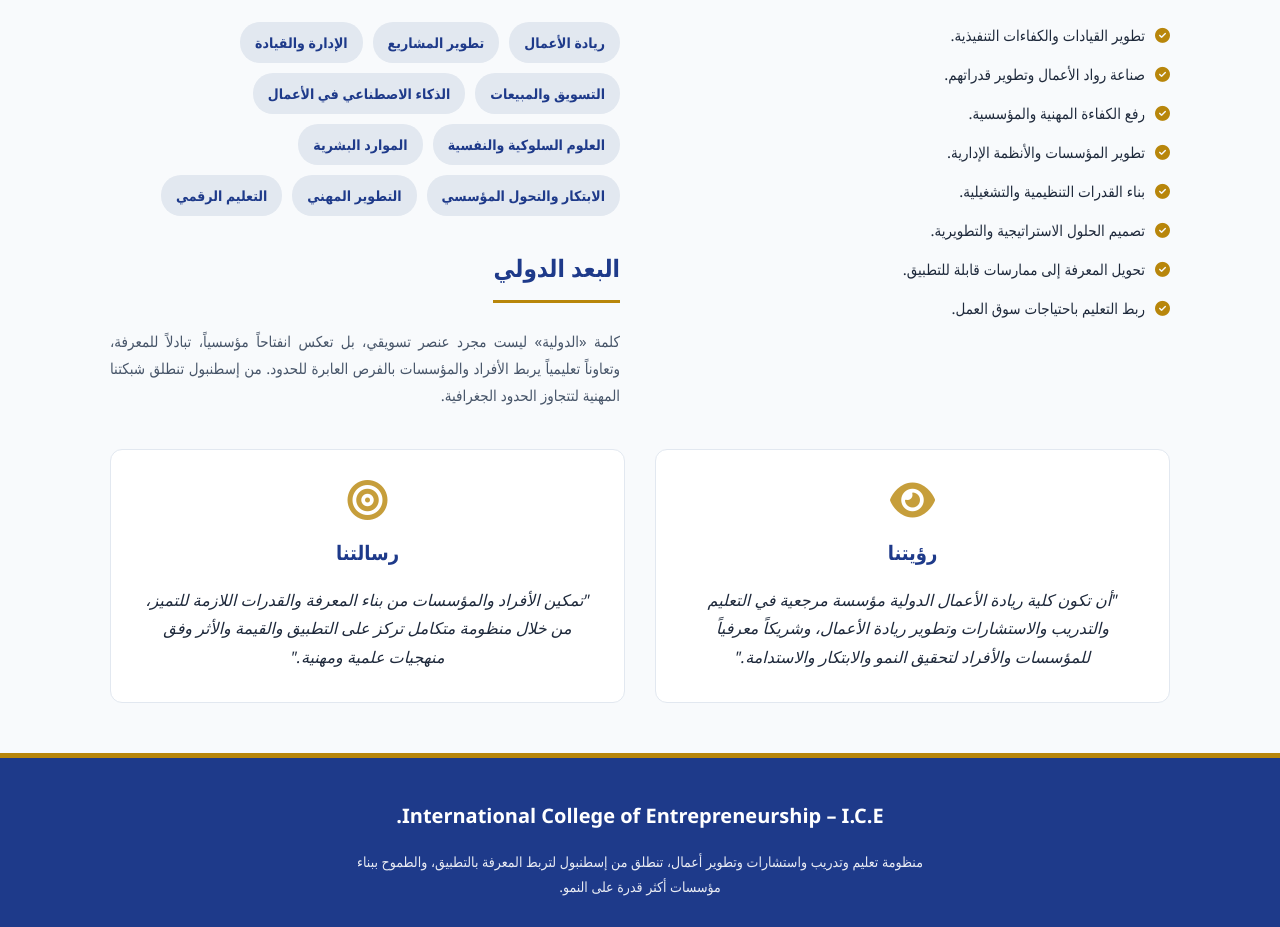
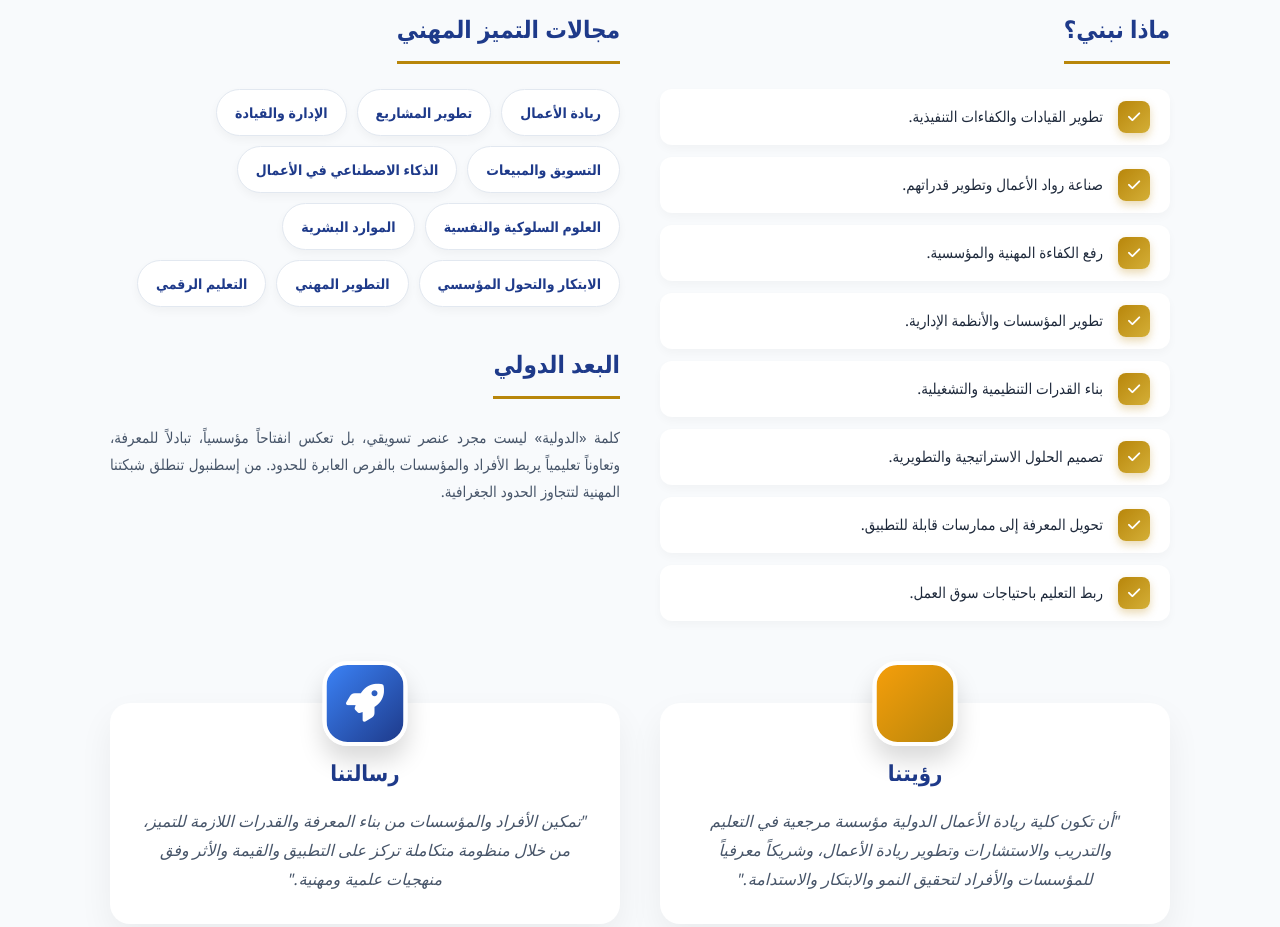
Before and after one commit to ICE-Verification/certificates, a plain HTML site: page about.html in a window 1280 px wide. Shown: the part 1584-2511 px from the top of the page. Drawn offline with Linux system fonts and the light colour scheme.

Commit message:
Update about.html

```diff
--- a/about.html
+++ b/about.html
@@ -19,7 +19,7 @@
 
         * { margin: 0; padding: 0; box-sizing: border-box; font-family: 'Segoe UI', Tahoma, Geneva, Verdana, sans-serif; }
 
-        body { background-color: var(--light-bg); color: var(--text-dark); line-height: 1.8; }
+        body { background-color: var(--light-bg); color: var(--text-dark); line-height: 1.8; overflow-x: hidden; }
 
         /* تنسيق الترويسة (Hero Section) */
         .hero {
@@ -34,16 +34,16 @@
         .hero h2 { color: var(--text-muted); font-size: 18px; font-weight: normal; margin-bottom: 15px; }
         .hero .slogan { font-size: 20px; color: var(--primary-gold); font-weight: bold; max-width: 800px; margin: 0 auto 30px; }
 
-        /* أزرار التحقق الرئيسية (في أعلى الصفحة) */
+        /* أزرار التحقق الرئيسية */
         .main-actions {
             display: flex; gap: 15px; justify-content: center; flex-wrap: wrap; max-width: 900px; margin: 0 auto;
         }
         .btn-action {
-            flex: 1; min-width: 280px; padding: 16px 20px; border-radius: 10px; text-decoration: none;
+            flex: 1; min-width: 280px; padding: 16px 20px; border-radius: 12px; text-decoration: none;
             color: white; font-weight: bold; font-size: 16px; display: flex; align-items: center; justify-content: center; gap: 10px;
             transition: transform 0.2s, box-shadow 0.2s; box-shadow: 0 4px 6px rgba(0,0,0,0.1);
         }
-        .btn-action:hover { transform: translateY(-3px); box-shadow: 0 6px 12px rgba(0,0,0,0.15); }
+        .btn-action:hover { transform: translateY(-3px); box-shadow: 0 8px 15px rgba(0,0,0,0.15); }
         .btn-blue { background-color: var(--primary-blue); }
         .btn-gold { background-color: var(--primary-gold); }
 
@@ -55,20 +55,28 @@
         .intro-grid { display: grid; grid-template-columns: 2fr 1fr; gap: 30px; margin-bottom: 40px; }
         .intro-text { font-size: 16px; text-align: justify; }
         .legal-box {
-            background-color: var(--primary-blue); color: white; padding: 25px; border-radius: 12px;
-            box-shadow: 0 10px 20px rgba(30,58,138,0.1);
+            background-color: var(--primary-blue); color: white; padding: 30px; border-radius: 16px;
+            box-shadow: 0 15px 30px rgba(30,58,138,0.15);
         }
-        .legal-box h3 { color: var(--primary-gold); margin-bottom: 15px; font-size: 18px; border-bottom: 1px solid rgba(255,255,255,0.2); padding-bottom: 10px;}
-        .legal-box p { font-size: 14px; margin-bottom: 10px; line-height: 1.6; }
+        .legal-box h3 { color: var(--primary-gold); margin-bottom: 20px; font-size: 18px; border-bottom: 1px solid rgba(255,255,255,0.2); padding-bottom: 10px;}
+        .legal-box p { font-size: 14px; margin-bottom: 12px; line-height: 1.6; }
         .legal-box strong { color: #cbd5e1; }
 
-        /* شبكة منظومة العمل (تأثير الأيقونات الطافية) */
-        .system-grid { display: grid; grid-template-columns: repeat(auto-fit, minmax(300px, 1fr)); gap: 25px; }
+        /* التدرجات اللونية للأيقونات الطافية */
+        .bg-gradient-1 { background: linear-gradient(135deg, #3b82f6, #1e3a8a); }
+        .bg-gradient-2 { background: linear-gradient(135deg, #10b981, #047857); }
+        .bg-gradient-3 { background: linear-gradient(135deg, #f59e0b, #b8860b); }
+        .bg-gradient-4 { background: linear-gradient(135deg, #8b5cf6, #5b21b6); }
+        .bg-gradient-5 { background: linear-gradient(135deg, #ef4444, #b91c1c); }
+        .bg-gradient-6 { background: linear-gradient(135deg, #06b6d4, #0369a1); }
+
+        /* شبكة منظومة العمل */
+        .system-grid { display: grid; grid-template-columns: repeat(auto-fit, minmax(300px, 1fr)); gap: 25px; margin-top: 20px;}
 
         .icon-3d-wrapper {
             width: 65px; height: 65px; border-radius: 18px;
             display: flex; justify-content: center; align-items: center;
-            color: white; margin-bottom: 20px; margin-top: -40px;
+            color: white; margin-bottom: 20px; margin-top: -45px;
             box-shadow: 0 10px 20px rgba(0,0,0,0.15);
             border: 2px solid rgba(255,255,255,0.5);
             transition: transform 0.4s cubic-bezier(0.175, 0.885, 0.32, 1.275);
@@ -76,43 +84,67 @@
         .card:hover .icon-3d-wrapper { transform: translateY(-8px) scale(1.05) rotate(5deg); }
         .icon-3d-wrapper i { font-size: 28px; margin: 0; color: white;}
 
-        .bg-gradient-1 { background: linear-gradient(135deg, #3b82f6, #1e3a8a); }
-        .bg-gradient-2 { background: linear-gradient(135deg, #10b981, #047857); }
-        .bg-gradient-3 { background: linear-gradient(135deg, #f59e0b, #b8860b); }
-        .bg-gradient-4 { background: linear-gradient(135deg, #8b5cf6, #5b21b6); }
-        .bg-gradient-5 { background: linear-gradient(135deg, #ef4444, #b91c1c); }
-        .bg-gradient-6 { background: linear-gradient(135deg, #06b6d4, #0369a1); }
-
         .card {
             background: white; padding: 25px 25px 20px; border-radius: 16px;
-            margin-top: 20px; border: none;
-            box-shadow: 0 8px 25px rgba(0,0,0,0.06); transition: all 0.3s;
+            margin-top: 30px; border: none;
+            box-shadow: 0 8px 25px rgba(0,0,0,0.04); transition: all 0.3s;
         }
-        .card:hover { transform: translateY(-5px); box-shadow: 0 15px 35px rgba(0,0,0,0.12); }
-
+        .card:hover { transform: translateY(-5px); box-shadow: 0 15px 35px rgba(0,0,0,0.1); }
         .card h3 { font-size: 18px; color: var(--primary-blue); margin-bottom: 10px; }
         .card p { font-size: 14px; color: var(--text-muted); text-align: justify; }
 
-        /* قوائم البناء والتميز */
-        .lists-grid { display: grid; grid-template-columns: 1fr 1fr; gap: 40px; margin-top: 40px; }
+        /* قوائم البناء والتميز (تم تحديثها بالكامل) */
+        .lists-grid { display: grid; grid-template-columns: 1fr 1fr; gap: 40px; margin-top: 50px; }
+
         .check-list { list-style: none; }
-        .check-list li { margin-bottom: 12px; font-size: 15px; display: flex; align-items: flex-start; gap: 10px; }
-        .check-list i { color: var(--primary-gold); margin-top: 6px; }
+        .check-list li {
+            background: white; margin-bottom: 12px; font-size: 15px; display: flex; align-items: center; gap: 15px;
+            padding: 12px 20px; border-radius: 12px; box-shadow: 0 4px 10px rgba(0,0,0,0.03);
+            transition: transform 0.3s, box-shadow 0.3s;
+        }
+        .check-list li:hover { transform: translateX(-8px); box-shadow: 0 8px 15px rgba(0,0,0,0.08); }
+
+        .check-icon-wrapper {
+            background: linear-gradient(135deg, var(--primary-gold), #d4af37);
+            width: 32px; height: 32px; border-radius: 8px;
+            display: flex; justify-content: center; align-items: center; flex-shrink: 0;
+            box-shadow: 0 4px 8px rgba(184,134,11,0.3);
+        }
+        .check-icon-wrapper i { color: white; font-size: 14px; margin: 0; }
 
         .tags-container { display: flex; flex-wrap: wrap; gap: 10px; }
-        .tag { background: #e2e8f0; color: var(--primary-blue); padding: 8px 15px; border-radius: 20px; font-size: 14px; font-weight: bold; }
+        .tag {
+            background: white; color: var(--primary-blue); padding: 10px 18px; border-radius: 30px;
+            font-size: 14px; font-weight: bold; box-shadow: 0 4px 10px rgba(0,0,0,0.04);
+            border: 1px solid #e2e8f0; transition: all 0.3s; cursor: default;
+        }
+        .tag:hover { background: var(--primary-blue); color: white; transform: translateY(-3px); box-shadow: 0 8px 15px rgba(30,58,138,0.2); }
 
-        /* الرؤية والرسالة */
-        .vision-mission { display: grid; grid-template-columns: 1fr 1fr; gap: 30px; margin-top: 40px; }
+        /* الرؤية والرسالة (تم التحديث للتصميم ثلاثي الأبعاد) */
+        .vision-mission { display: grid; grid-template-columns: 1fr 1fr; gap: 40px; margin-top: 70px; margin-bottom: 20px;}
+
         .vm-box {
-            background: white; padding: 30px; border-radius: 12px; text-align: center;
-            border: 1px solid #e2e8f0; position: relative;
+            background: white; padding: 50px 30px 30px; border-radius: 20px; text-align: center;
+            border: none; position: relative; box-shadow: 0 15px 35px rgba(0,0,0,0.06);
+            transition: all 0.3s;
         }
-        .vm-box i { font-size: 40px; color: var(--primary-gold); margin-bottom: 15px; opacity: 0.8; }
-        .vm-box h3 { font-size: 20px; color: var(--primary-blue); margin-bottom: 15px; }
-        .vm-box p { font-size: 16px; font-style: italic; }
+        .vm-box:hover { transform: translateY(-5px); box-shadow: 0 20px 45px rgba(0,0,0,0.12); }
 
-        /* الفوتر (التذييل) */
+        .vm-icon-wrapper {
+            width: 85px; height: 85px; border-radius: 25px;
+            display: flex; justify-content: center; align-items: center;
+            position: absolute; top: -42px; right: 50%; transform: translateX(50%);
+            box-shadow: 0 15px 25px rgba(0,0,0,0.15);
+            border: 4px solid white;
+            transition: transform 0.4s cubic-bezier(0.175, 0.885, 0.32, 1.275);
+        }
+        .vm-box:hover .vm-icon-wrapper { transform: translateX(50%) translateY(-10px) rotate(-5deg); }
+        .vm-icon-wrapper i { font-size: 38px; color: white; }
+
+        .vm-box h3 { font-size: 22px; color: var(--primary-blue); margin-bottom: 15px; }
+        .vm-box p { font-size: 16px; font-style: italic; color: var(--text-muted); line-height: 1.8;}
+
+        /* الفوتر */
         footer {
             background-color: var(--primary-blue); color: white; text-align: center; padding: 40px 20px;
             margin-top: 50px; border-top: 5px solid var(--primary-gold);
@@ -130,6 +162,7 @@
             .hero h1 { font-size: 24px; }
             .hero .slogan { font-size: 16px; }
             .btn-action { min-width: 100%; }
+            .vision-mission { margin-top: 50px; gap: 60px;}
         }
     </style>
 </head>
@@ -215,14 +248,14 @@
             <div>
                 <h2 class="section-title">ماذا نبني؟</h2>
                 <ul class="check-list">
-                    <li><i class="fas fa-check-circle"></i> تطوير القيادات والكفاءات التنفيذية.</li>
-                    <li><i class="fas fa-check-circle"></i> صناعة رواد الأعمال وتطوير قدراتهم.</li>
-                    <li><i class="fas fa-check-circle"></i> رفع الكفاءة المهنية والمؤسسية.</li>
-                    <li><i class="fas fa-check-circle"></i> تطوير المؤسسات والأنظمة الإدارية.</li>
-                    <li><i class="fas fa-check-circle"></i> بناء القدرات التنظيمية والتشغيلية.</li>
-                    <li><i class="fas fa-check-circle"></i> تصميم الحلول الاستراتيجية والتطويرية.</li>
-                    <li><i class="fas fa-check-circle"></i> تحويل المعرفة إلى ممارسات قابلة للتطبيق.</li>
-                    <li><i class="fas fa-check-circle"></i> ربط التعليم باحتياجات سوق العمل.</li>
+                    <li><div class="check-icon-wrapper"><i class="fas fa-check"></i></div> تطوير القيادات والكفاءات التنفيذية.</li>
+                    <li><div class="check-icon-wrapper"><i class="fas fa-check"></i></div> صناعة رواد الأعمال وتطوير قدراتهم.</li>
+                    <li><div class="check-icon-wrapper"><i class="fas fa-check"></i></div> رفع الكفاءة المهنية والمؤسسية.</li>
+                    <li><div class="check-icon-wrapper"><i class="fas fa-check"></i></div> تطوير المؤسسات والأنظمة الإدارية.</li>
+                    <li><div class="check-icon-wrapper"><i class="fas fa-check"></i></div> بناء القدرات التنظيمية والتشغيلية.</li>
+                    <li><div class="check-icon-wrapper"><i class="fas fa-check"></i></div> تصميم الحلول الاستراتيجية والتطويرية.</li>
+                    <li><div class="check-icon-wrapper"><i class="fas fa-check"></i></div> تحويل المعرفة إلى ممارسات قابلة للتطبيق.</li>
+                    <li><div class="check-icon-wrapper"><i class="fas fa-check"></i></div> ربط التعليم باحتياجات سوق العمل.</li>
                 </ul>
             </div>
             <div>
@@ -240,22 +273,24 @@
                     <span class="tag">التعليم الرقمي</span>
                 </div>
 
-                <h2 class="section-title" style="margin-top: 30px;">البعد الدولي</h2>
+                <h2 class="section-title" style="margin-top: 35px;">البعد الدولي</h2>
                 <p style="font-size: 15px; text-align: justify; color: var(--text-muted);">كلمة «الدولية» ليست مجرد عنصر تسويقي، بل تعكس انفتاحاً مؤسسياً، تبادلاً للمعرفة، وتعاوناً تعليمياً يربط الأفراد والمؤسسات بالفرص العابرة للحدود. من إسطنبول تنطلق شبكتنا المهنية لتتجاوز الحدود الجغرافية.</p>
             </div>
         </div>
 
-        <!-- الرؤية والرسالة -->
+        <!-- الرؤية والرسالة (بتصميم ثلاثي الأبعاد) -->
         <div class="vision-mission">
             <div class="vm-box">
-                <i class="fas fa-eye"></i>
+                <!-- أيقونة التلسكوب للرؤية -->
+                <div class="vm-icon-wrapper bg-gradient-3"><i class="fas fa-telescope"></i></div>
                 <h3>رؤيتنا</h3>
                 <p>"أن تكون كلية ريادة الأعمال الدولية مؤسسة مرجعية في التعليم والتدريب والاستشارات وتطوير ريادة الأعمال، وشريكاً معرفياً للمؤسسات والأفراد لتحقيق النمو والابتكار والاستدامة."</p>
             </div>
             <div class="vm-box">
-                <i class="fas fa-bullseye"></i>
+                <!-- أيقونة الصاروخ للرسالة -->
+                <div class="vm-icon-wrapper bg-gradient-1"><i class="fas fa-rocket"></i></div>
                 <h3>رسالتنا</h3>
-                <p>"تمكين الأفراد والمؤسسات من بناء المعرفة والقدرات اللازمة للتميز، من خلال منظومة متكامل تركز على التطبيق والقيمة والأثر وفق منهجيات علمية ومهنية."</p>
+                <p>"تمكين الأفراد والمؤسسات من بناء المعرفة والقدرات اللازمة للتميز، من خلال منظومة متكاملة تركز على التطبيق والقيمة والأثر وفق منهجيات علمية ومهنية."</p>
             </div>
         </div>
     </div>
```
